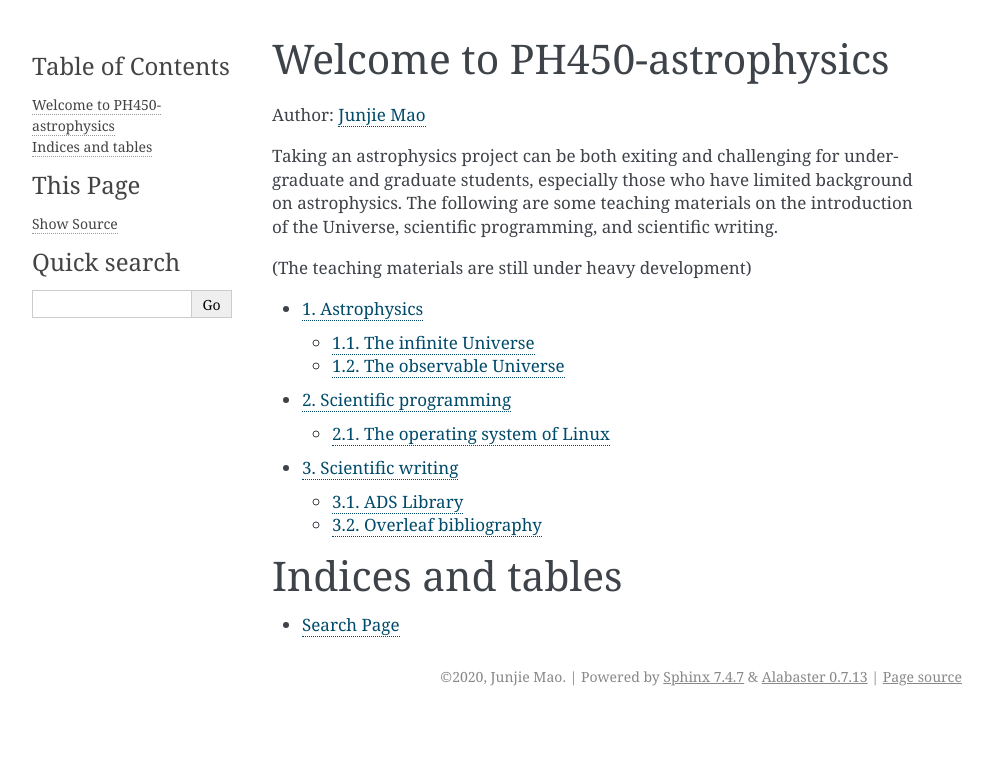
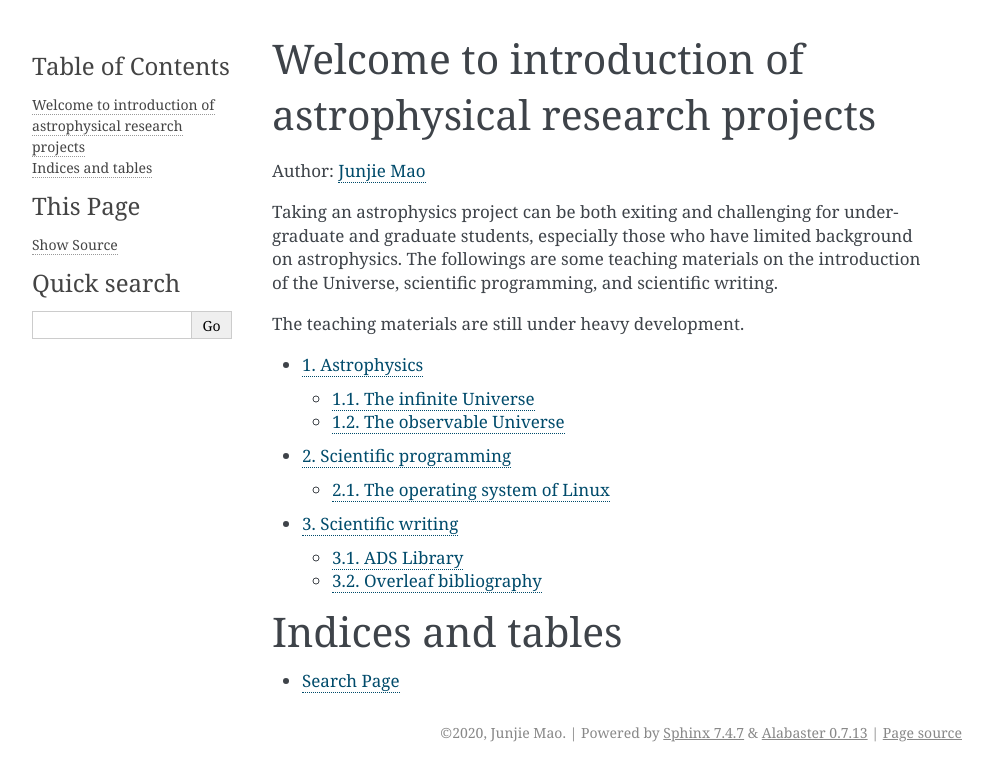
Before and after one commit to jmao2014/teaching, a Sphinx documentation site: the page built from docs/source/index.rst, in a window 1280 px wide. Shown: the top 781 px of the page, without its empty margins (148-1141 px from the left). Built offline with Sphinx 7.4.7, drawn with Linux system fonts in a browser that asks for light colours.

Commit message:
make further changes

```diff
--- a/docs/source/index.rst
+++ b/docs/source/index.rst
@@ -3,18 +3,18 @@
    You can adapt this file completely to your liking, but it should at least
    contain the root `toctree` directive.
 
-Welcome to PH450-astrophysics
+Welcome to introduction of astrophysical research projects
 ================================================================
 
 Author: `Junjie Mao <https://sites.google.com/view/junjiemao-astroph/home>`_
 
 Taking an astrophysics project can be both exiting and challenging for
 undergraduate and graduate students, especially those who have limited
-background on astrophysics. The following are some teaching materials on
+background on astrophysics. The followings are some teaching materials on
 the introduction of the Universe, scientific programming, and scientific
 writing.
 
-(The teaching materials are still under heavy development)
+The teaching materials are still under heavy development.
 
 .. toctree::
    :maxdepth: 2
```
